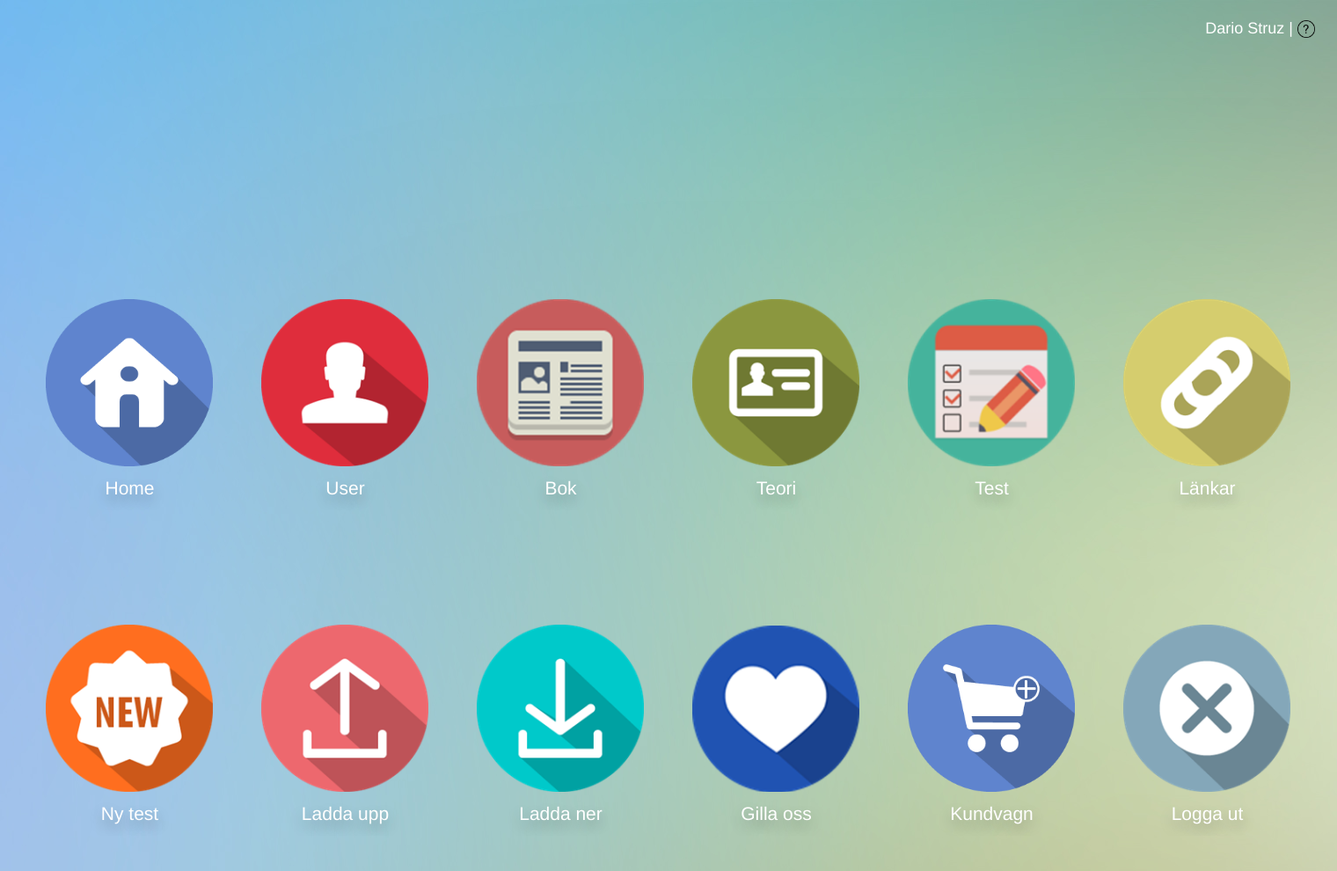
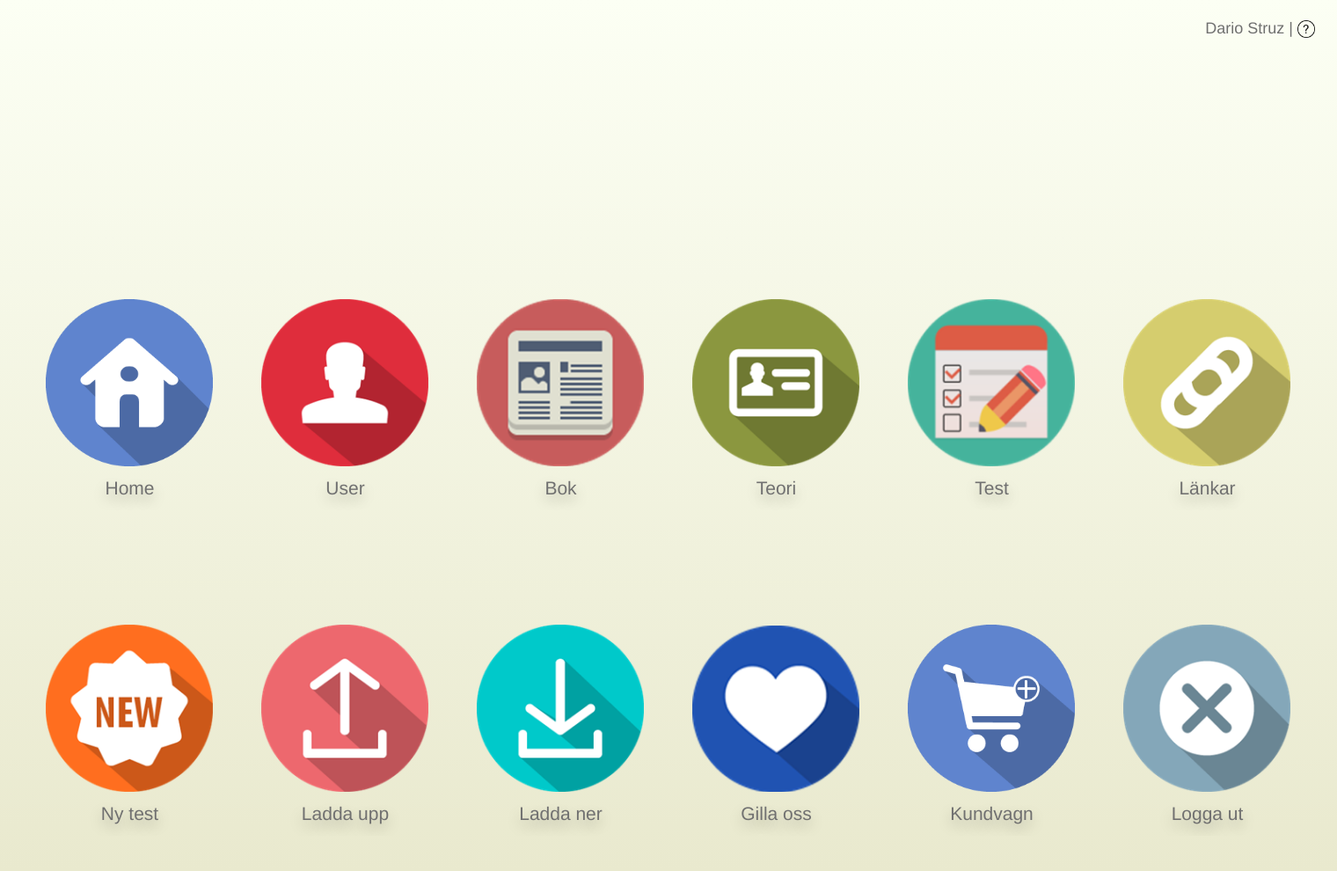
Before and after one commit to Ferdinand1945/korkort, a PHP site: page /menu.html in a window 1520 px wide. Shown: the whole page at 88% size. Run offline with PHP 8.4, Linux system fonts and the light colour scheme.

Commit message:
changes in menu

```diff
--- a/css/style.css
+++ b/css/style.css
@@ -450,14 +450,21 @@ float: left;
   padding-bottom: 10px;
 }
 .menu-icon p {
-color: #fff;
+color: #707070;
   font-size: 21px;
-color: #FFF;
 text-shadow: 0px 7px 15px rgba(0, 0, 0, 0.25);
 }
 .menu-body {
-background-image: url("/images/blur-background.jpg");
- background-attachment: fixed;
+/* Permalink - use to edit and share this gradient: http://colorzilla.com/gradient-editor/#fcfff4+0,e9e9ce+100;Wax+3D+%232 */
+background: rgb(252,255,244); /* Old browsers */
+background: -moz-linear-gradient(top,  rgba(252,255,244,1) 0%, rgba(233,233,206,1) 100%); /* FF3.6+ */
+background: -webkit-gradient(linear, left top, left bottom, color-stop(0%,rgba(252,255,244,1)), color-stop(100%,rgba(233,233,206,1))); /* Chrome,Safari4+ */
+background: -webkit-linear-gradient(top,  rgba(252,255,244,1) 0%,rgba(233,233,206,1) 100%); /* Chrome10+,Safari5.1+ */
+background: -o-linear-gradient(top,  rgba(252,255,244,1) 0%,rgba(233,233,206,1) 100%); /* Opera 11.10+ */
+background: -ms-linear-gradient(top,  rgba(252,255,244,1) 0%,rgba(233,233,206,1) 100%); /* IE10+ */
+background: linear-gradient(to bottom,  rgba(252,255,244,1) 0%,rgba(233,233,206,1) 100%); /* W3C */
+filter: progid:DXImageTransform.Microsoft.gradient( startColorstr='#fcfff4', endColorstr='#e9e9ce',GradientType=0 ); /* IE6-9 */
+
 }
 
 .center {
@@ -627,5 +634,5 @@ float: right;
 
 .user {
 font-size: 18px;
-  color: #fff;
+  color: #707070;
 }
```
Also changed, not shown: images/DEF-20-GRADIENT.jpg (added), images/white_grey_background_upside_down.jpg (added).
